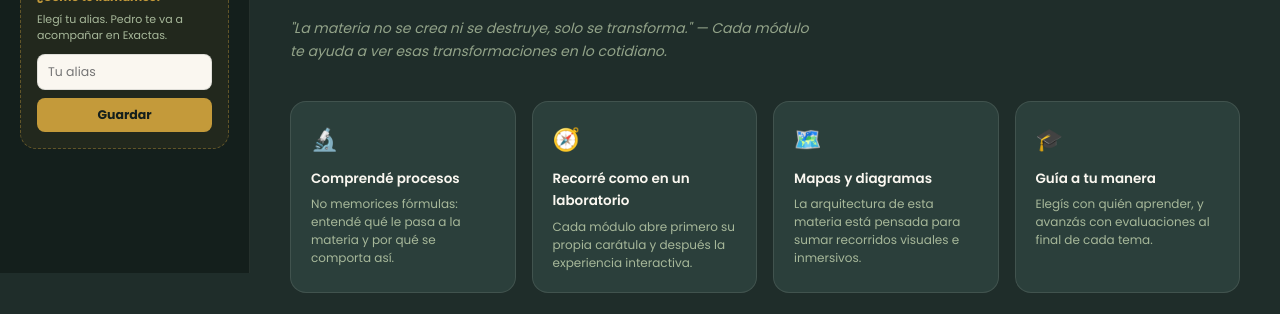
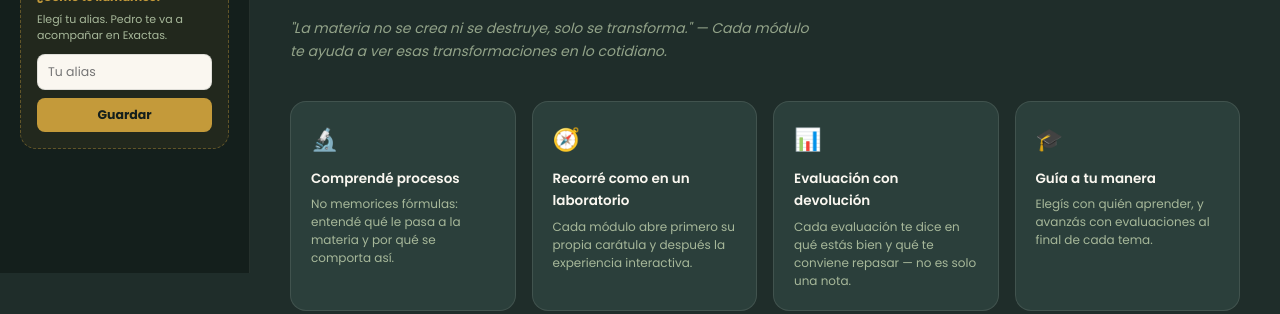
Before and after one commit to portelachaindaniela-collab/creando_sentido, a plain HTML site: page origen/fisicoquimica/fisicoquimica-index.html in a window 1280 px wide. Shown: the part 527-841 px from the top of the page. Drawn offline with Linux system fonts and the light colour scheme.

Commit message:
content: reformular tarjeta 'Mapas y lineas de tiempo/diagramas'
Prometia funciones que no existen (mapas, lineas de tiempo) — se
reemplaza por 'Evaluacion con devolucion', que describe algo que la
plataforma ya hace hoy: cada evaluacion devuelve fortalezas y temas a
repasar, no solo una nota. Mismo texto en las dos materias (igual que
ya pasaba con la tarjeta 'Guia a tu manera').

```diff
--- a/origen/fisicoquimica/fisicoquimica-index.html
+++ b/origen/fisicoquimica/fisicoquimica-index.html
@@ -93,7 +93,7 @@
     <section class="pillars">
       <div class="pillar"><div class="pillar-ic">🔬</div><h3>Comprendé procesos</h3><p>No memorices fórmulas: entendé qué le pasa a la materia y por qué se comporta así.</p></div>
       <div class="pillar"><div class="pillar-ic">🧭</div><h3>Recorré como en un laboratorio</h3><p>Cada módulo abre primero su propia carátula y después la experiencia interactiva.</p></div>
-      <div class="pillar"><div class="pillar-ic">🗺️</div><h3>Mapas y diagramas</h3><p>La arquitectura de esta materia está pensada para sumar recorridos visuales e inmersivos.</p></div>
+      <div class="pillar"><div class="pillar-ic">📊</div><h3>Evaluación con devolución</h3><p>Cada evaluación te dice en qué estás bien y qué te conviene repasar — no es solo una nota.</p></div>
       <div class="pillar"><div class="pillar-ic">🎓</div><h3>Guía a tu manera</h3><p>Elegís con quién aprender, y avanzás con evaluaciones al final de cada tema.</p></div>
     </section>
 
```
Also changed, not shown: origen/historia/historia-index.html (+1 -1 lines).
